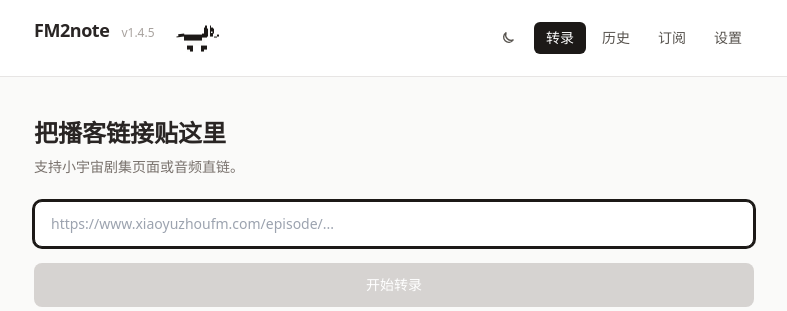
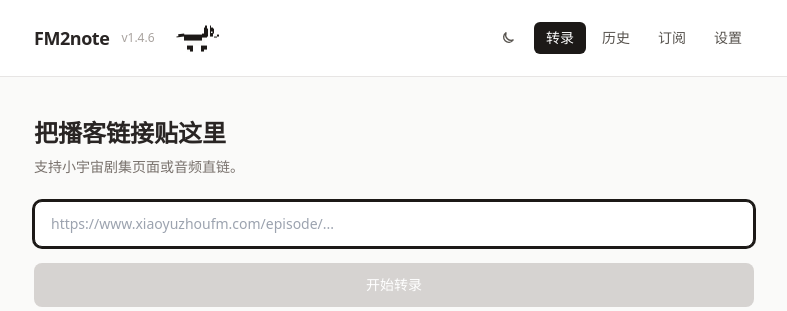
Before and after one commit to Austin5925/FM2note, a FastAPI app: page / in a window 1280 px wide. Shown: the top 311 px of the page, without its empty margins (246-1033 px from the left). Run offline with FastAPI, Linux system fonts and the light colour scheme; some libraries are stand-ins or nearby versions.

Commit message:
v1.4.6: Header 对齐 + 边牧气泡改到下方
- 左侧组 items-baseline → items-center：FM2note / 版本号 / 边牧
  现在与右侧（余额徽章 / 主题切换 / 导航 tab）水平对齐
- 加 leading-none 给标题和版本号，防止行高把元素挤偏
- "汪!" 气泡：bottom:100% → top:100%，弹出方向反转
  (避免遮挡桌面 app 顶部窗口拖动条；视觉上更自然)

```diff
--- a/src/version.py
+++ b/src/version.py
@@ -1 +1 @@
-VERSION = "1.4.5"
+VERSION = "1.4.6"
--- a/src/web/static/app.css
+++ b/src/web/static/app.css
@@ -202,11 +202,12 @@
   80%      { transform: translateX(1px); }
 }
 
-/* "汪!" speech bubble */
+/* "汪!" speech bubble — anchored below the dog */
 .collie-bark {
   position: absolute;
-  bottom: 100%;
+  top: 100%;
   left: 50%;
+  margin-top: 2px;
   background: #fbbf24;            /* amber-400 */
   color: #1c1917;
   font-size: 10px;
@@ -216,15 +217,16 @@
   white-space: nowrap;
   pointer-events: none;
   opacity: 0;
+  z-index: 60;
   transform: translateX(-50%) translateY(0) scale(0.7);
 }
 .collie-bark.collie-bark-visible {
   animation: collie-bark-pop 0.7s ease-out forwards;
 }
 @keyframes collie-bark-pop {
-  0%   { opacity: 0; transform: translateX(-50%) translateY(4px) scale(0.7); }
-  20%  { opacity: 1; transform: translateX(-50%) translateY(-2px) scale(1.1); }
-  70%  { opacity: 1; transform: translateX(-50%) translateY(-6px) scale(1); }
-  100% { opacity: 0; transform: translateX(-50%) translateY(-10px) scale(0.95); }
+  0%   { opacity: 0; transform: translateX(-50%) translateY(-4px) scale(0.7); }
+  20%  { opacity: 1; transform: translateX(-50%) translateY(2px) scale(1.1); }
+  70%  { opacity: 1; transform: translateX(-50%) translateY(6px) scale(1); }
+  100% { opacity: 0; transform: translateX(-50%) translateY(10px) scale(0.95); }
 }
 .dark .collie-bark { background: #f59e0b; color: #1c1917; }
--- a/src/web/templates/base.html
+++ b/src/web/templates/base.html
@@ -27,15 +27,15 @@
 <body class="bg-stone-50 text-stone-800 min-h-screen">
   <header class="border-b border-stone-200 bg-white">
     <div class="max-w-3xl mx-auto px-6 py-4 flex items-center justify-between">
-      <div class="flex items-baseline gap-3">
-        <h1 class="text-lg font-semibold tracking-tight">FM2note</h1>
-        <span class="text-xs text-stone-400">v{{ version }}</span>
+      <div class="flex items-center gap-3">
+        <h1 class="text-lg font-semibold tracking-tight leading-none">FM2note</h1>
+        <span class="text-xs text-stone-400 leading-none">v{{ version }}</span>
         <!-- ===== Easter egg: 像素风边牧（点击 → "汪!"）===== -->
         <button id="collie"
                 type="button"
                 aria-label="边牧（点我）"
                 title="点我"
-                class="relative inline-flex items-center justify-center self-center ml-1 p-1 rounded-md hover:bg-stone-100">
+                class="relative inline-flex items-center justify-center ml-1 p-1 rounded-md hover:bg-stone-100">
           <svg viewBox="0 0 32 24" width="48" height="36" shape-rendering="crispEdges" aria-hidden="true">
             <!-- TAIL — wags around the rear-end connection point -->
             <g class="collie-tail">
```
Also changed, not shown: CLAUDE.md (+2 -1 lines), CHANGELOG.md.
